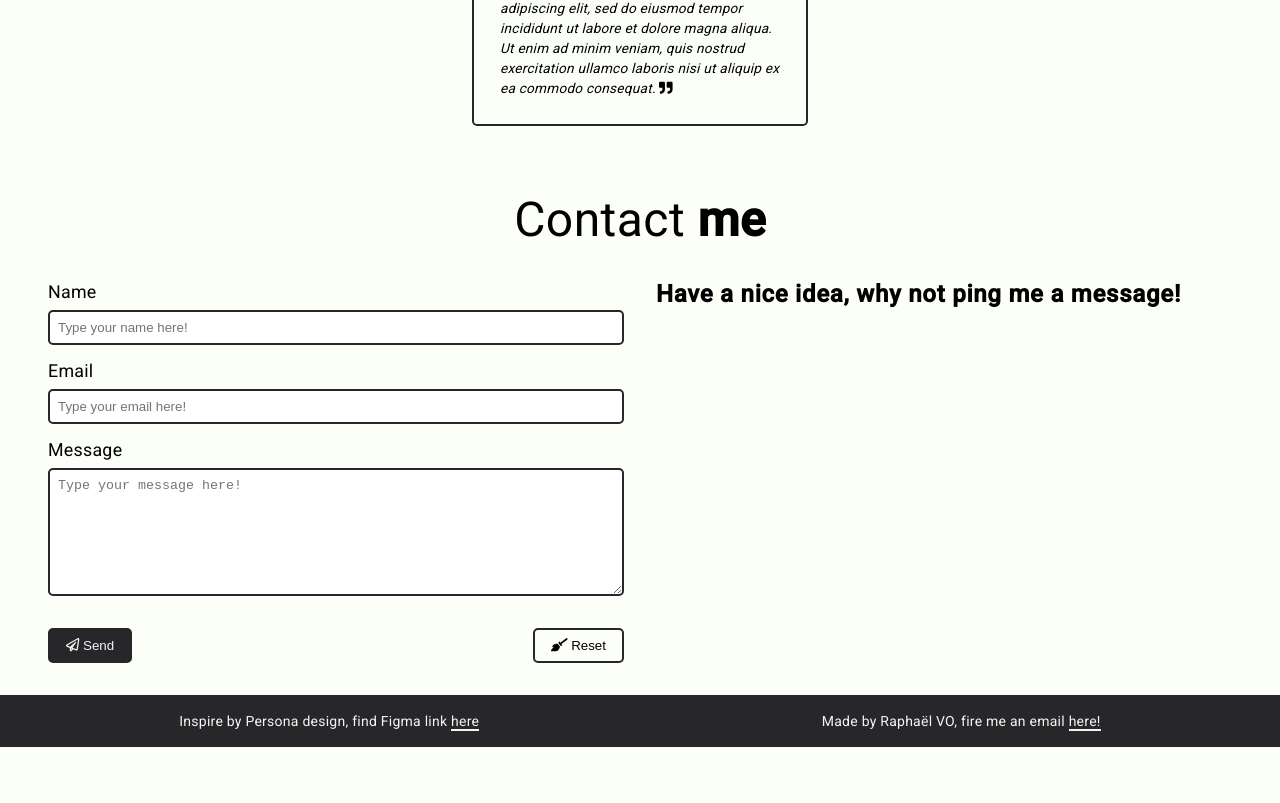
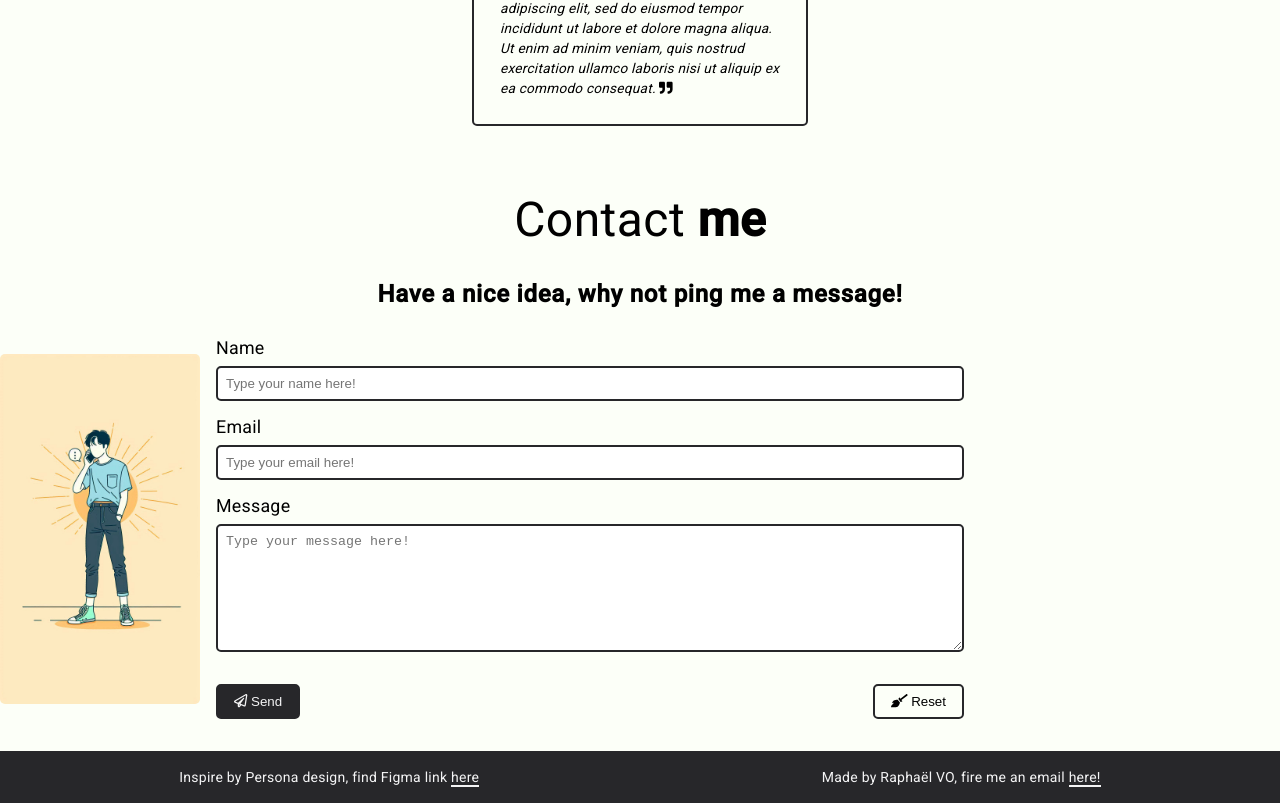
Before and after one commit to thovo/angular-landing-page-15, an Angular app: page / in a window 1280 px wide. Shown: the part 5162-5965 px from the top of the page. Before the commit the page ends 5909 px from the top, so only its background shows below. Built offline with nearby package versions, Linux system fonts and the light colour scheme.

Commit message:
feat(contact-me): styling contact me component

```diff
--- a/src/app/components/contact/contact.component.html
+++ b/src/app/components/contact/contact.component.html
@@ -1,6 +1,9 @@
 <section class="contact section">
   <h3 class="section-title">Contact <strong>me</strong></h3>
   <div class="container">
+    <div class="text">
+      <h4 class="special">Have a nice idea, why not ping me a message!</h4>
+      <img alt="Contact me" src="assets/images/contact.jpeg" />
       <form (ngSubmit)="submit()" [formGroup]="form" class="form">
         <div class="group">
           <label for="name">Name</label>
@@ -45,8 +48,6 @@
           </button>
         </div>
       </form>
-    <div class="text">
-      <h4 class="special">Have a nice idea, why not ping me a message!</h4>
       <div *ngIf="form.valid" class="form-message">
         <span> Hello {{ getName() }} ! </span>
         <span>
--- a/src/app/components/contact/contact.component.scss
+++ b/src/app/components/contact/contact.component.scss
@@ -1,13 +1,13 @@
 .container {
   gap: 2rem;
   justify-content: center;
+  flex-direction: row-reverse;
 }
 
 .form {
   display: flex;
   flex-direction: column;
   width: 100%;
-  max-width: 45%;
   min-width: 300px;
   gap: 1rem;
 
@@ -54,7 +54,21 @@
 }
 
 .text {
-  width: 45%;
+  width: 100%;
+  display: grid;
+  grid-template-columns: 200px 1fr 300px;
+  gap: 1rem;
+  align-items: center;
+
+  h4 {
+    grid-column: 1/4;
+    text-align: center;
+  }
+
+  img {
+    width: 200px;
+    border-radius: 5px;
+  }
 
   .special {
     font-size: 1.5rem;
```
Lines whose indentation alone changed are shown as unchanged.
